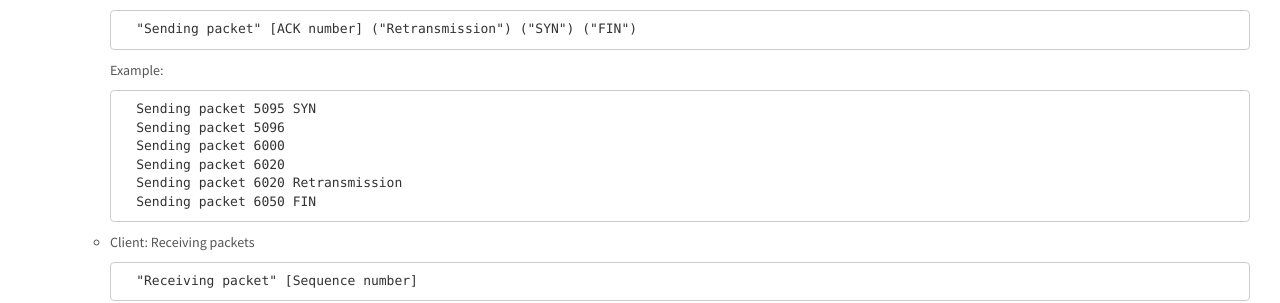
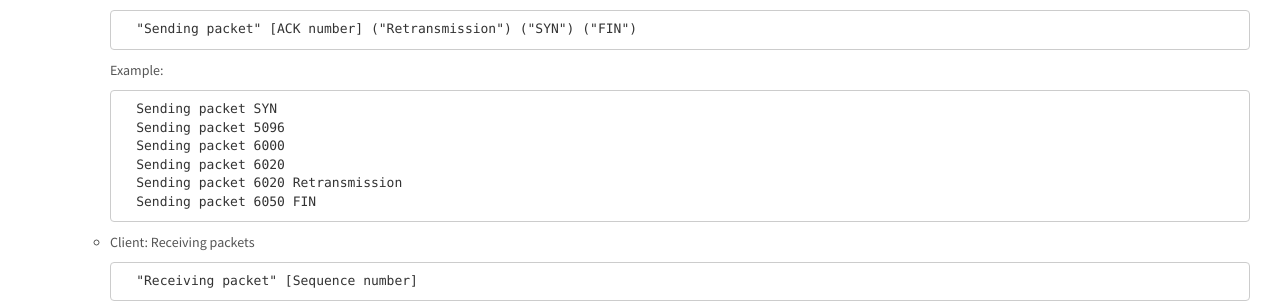
Before and after one commit to cawka/cs118-spring2016, a Jekyll site: the page built from project-2.md, in a window 1280 px wide and 900 px high, scrolled down 3201 px. Shown: the part 159-462 px from the top of the window. Built offline with Jekyll 4.4.1, drawn with Linux system fonts in a browser that asks for light colours; some of the changed text lies outside the part shown.

```diff
--- a/project-2.md
+++ b/project-2.md
@@ -175,7 +175,7 @@ are four types of output messages and should follow the formats below.
 
         Example:
 
-            Sending packet 5095 SYN
+            Sending packet SYN
             Sending packet 5096
             Sending packet 6000
             Sending packet 6020
```
Also changed, not shown: other parts of project-2.md (+1 -0 lines).
